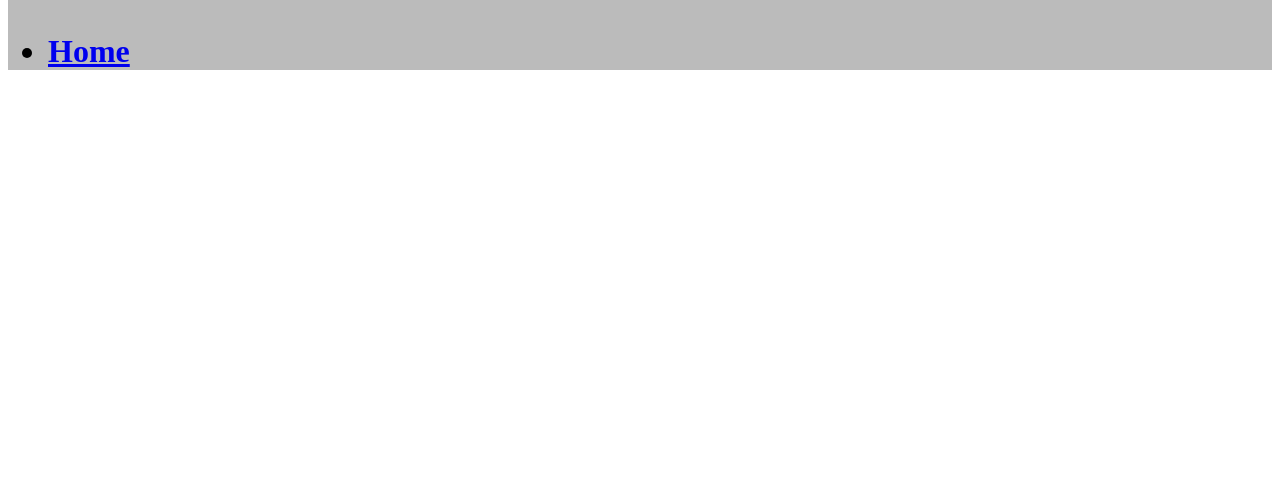
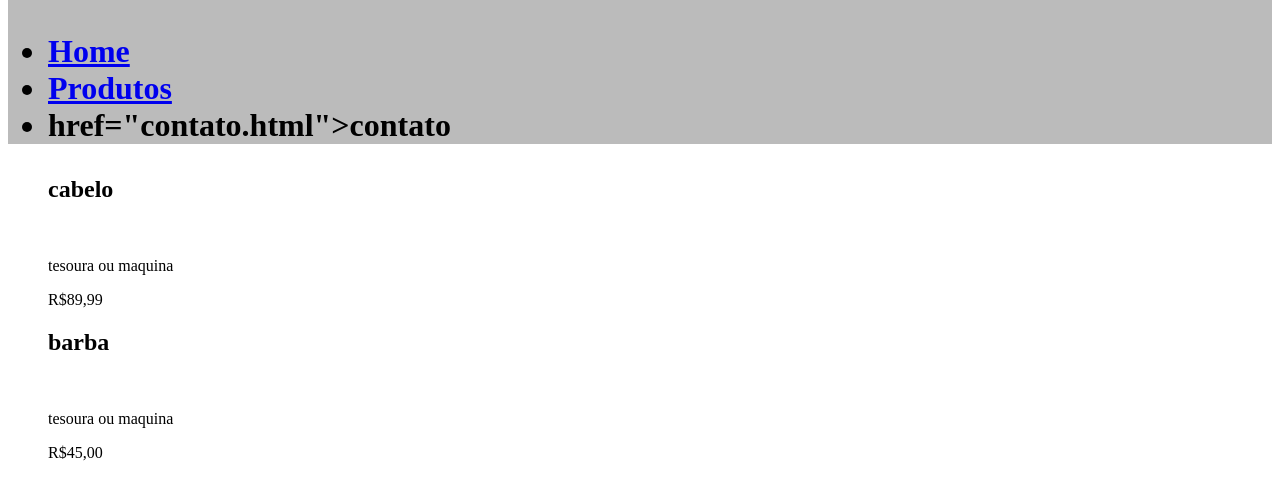
Before and after one commit to nanasantos23/programacao, a plain HTML site: page produto.html in a window 1280 px wide. Shown: the part 304-800 px from the top of the page. Drawn offline with Linux system fonts and the light colour scheme.

Commit message:
Update produto.html

```diff
--- a/produto.html
+++ b/produto.html
@@ -15,7 +15,26 @@
 
         <ul>
             <li><a href="index.html">Home</a></li>
+            <li><a href="produtos.html">Produtos</a></li>
+            <li> href="contato.html">contato</li>
+        </ul>
+        </nav>
+        </div>
+    </header>
+    <main>
+    <ul class="produtos"
+    <li>
+    <h2>cabelo</h2>
+    <img>
+    <p class="produtos-descricao">tesoura ou maquina</p>
+    <p class="produto-preco">R$89,99</p>
+    </li>
+    <h2>barba</h2>
+    <img>
+    <p class="produtos-descricao">tesoura ou maquina</p>
+    <p class="produtos-preco">R$45,00</p>
+    </li>
 
 
-</body>
+    </body>
 </html>
```
